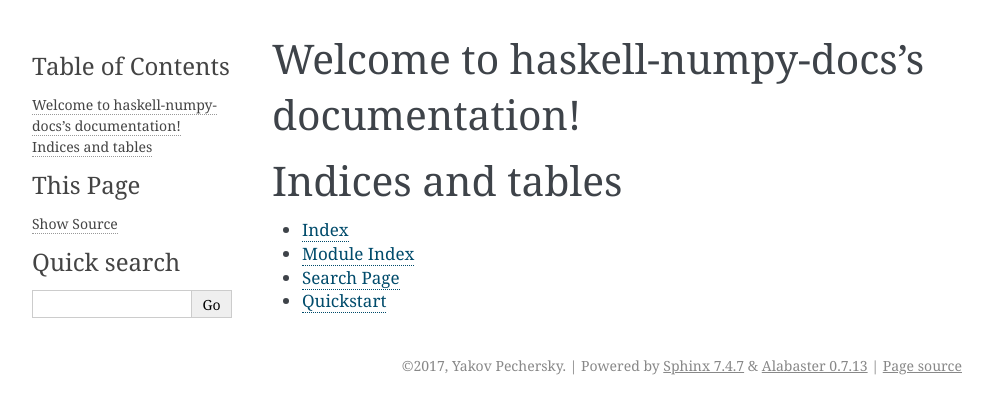
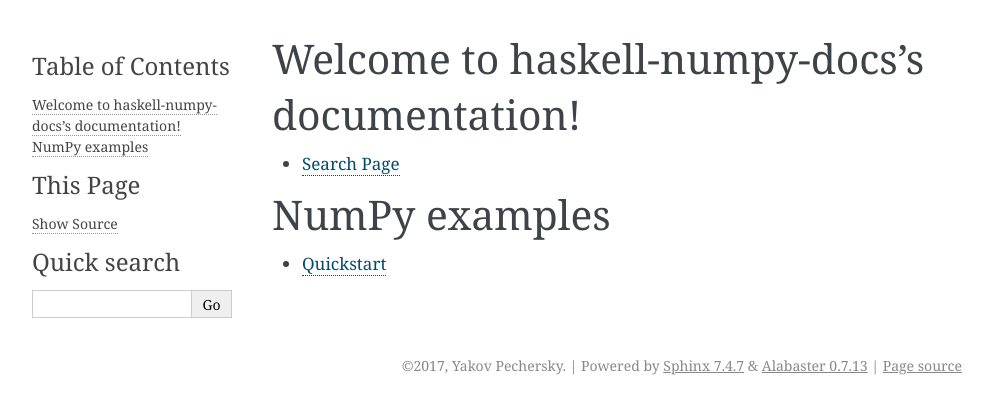
Before and after one commit to pechersky/haskell-numpy-docs, a Sphinx documentation site: the page built from docs/index.rst, in a window 1280 px wide. Shown: the top 414 px of the page, without its empty margins (148-1141 px from the left). Built offline with Sphinx 7.4.7, drawn with Linux system fonts in a browser that asks for light colours.

Commit message:
remove extraneous pages from index

```diff
--- a/docs/index.rst
+++ b/docs/index.rst
@@ -10,13 +10,9 @@
    :maxdepth: 2
    :caption: Contents:
 
+* :ref:`search`
 
-
-Indices and tables
+NumPy examples
 ==================
 
-* :ref:`genindex`
-* :ref:`modindex`
-* :ref:`search`
-
 * :doc:`quickstart`
```
